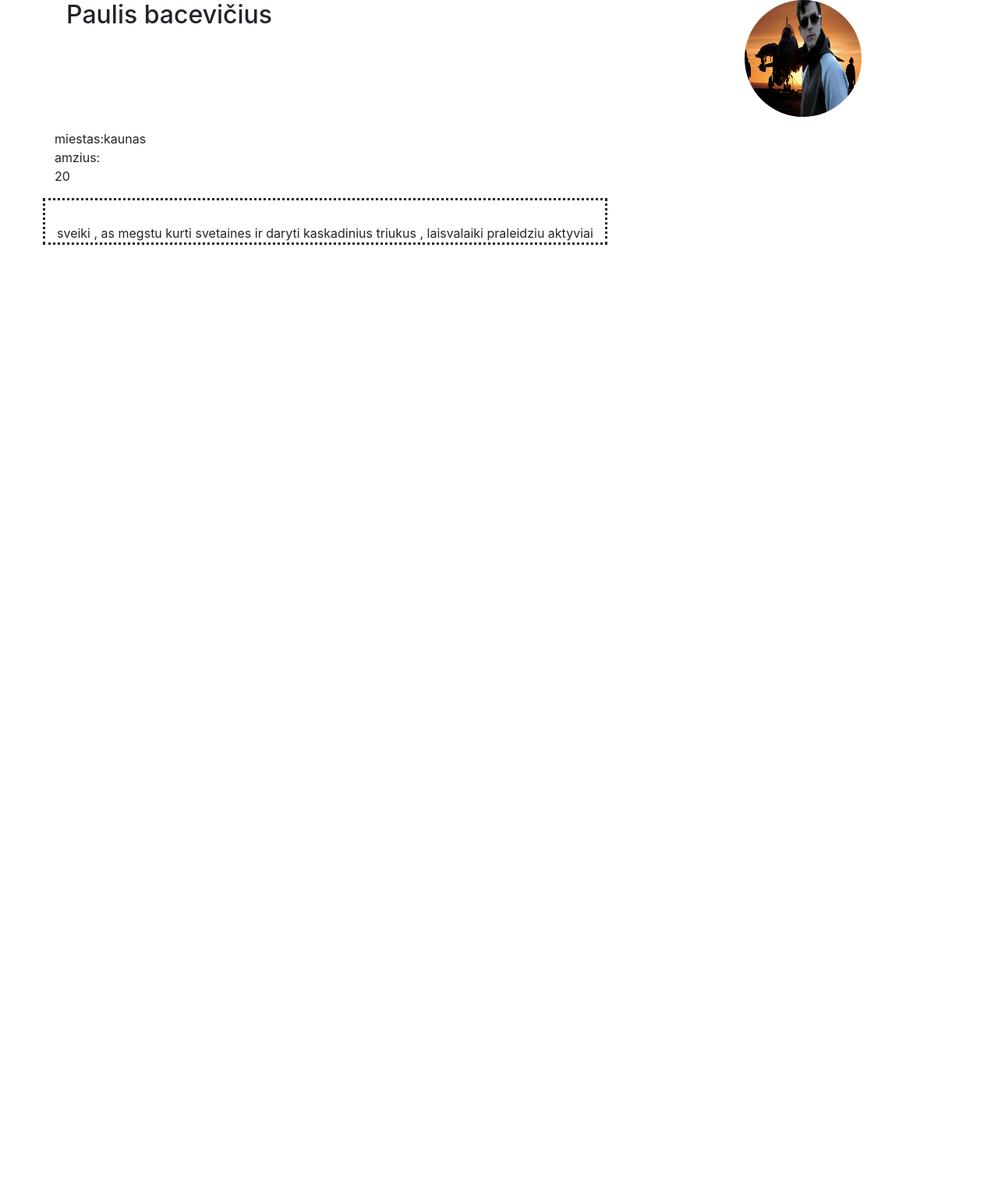
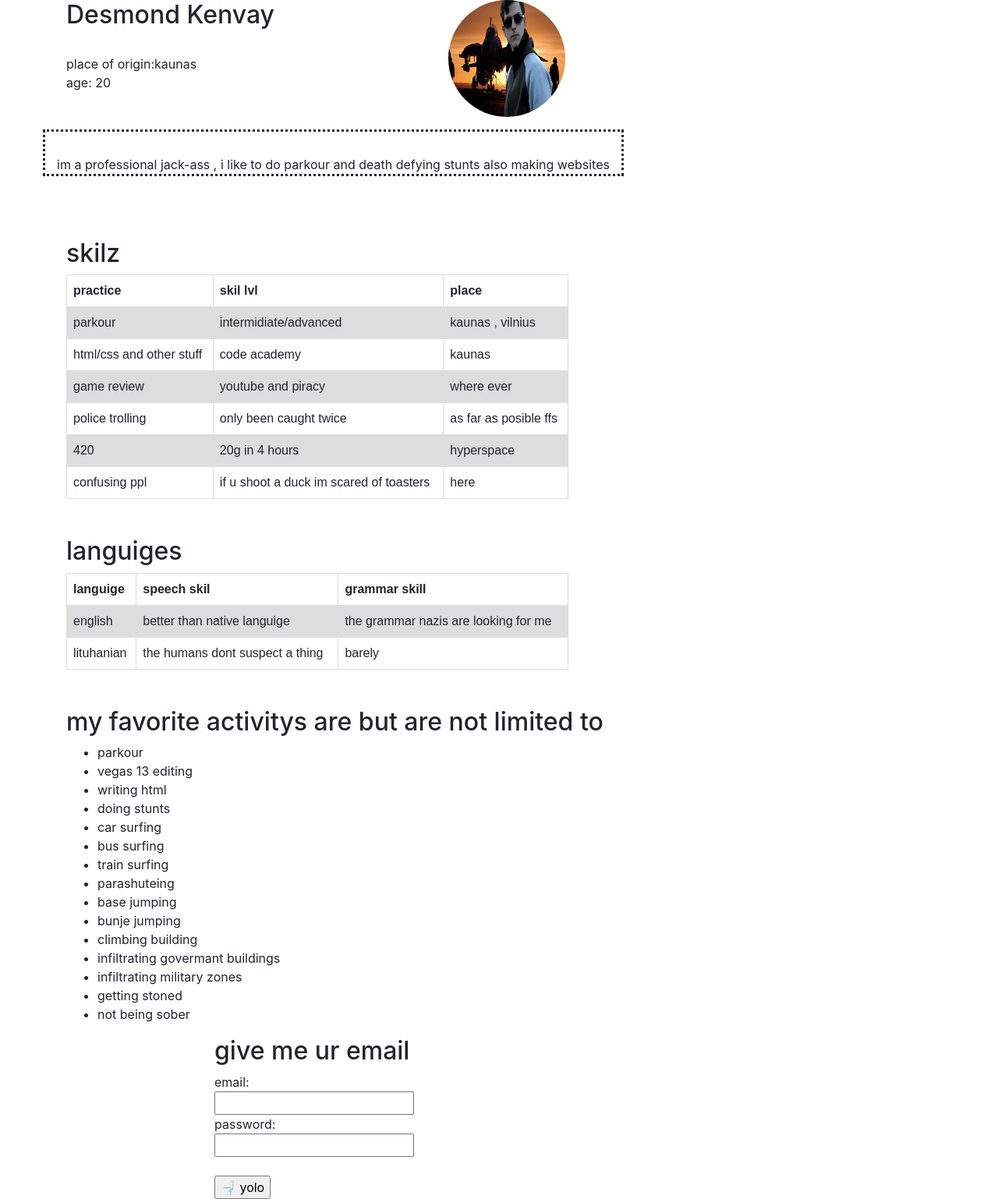
Before and after one commit to desmond623/ca-kaunas-april-2018, a PHP site: page / in a window 1280 px wide. Shown: the whole page at 78% size. Before the commit the page ends 314 px from the top, so only its background shows below. Run offline with PHP 8.4, Linux system fonts and the light colour scheme; some libraries are stand-ins or nearby versions.

Commit message:
code quest portfolio comepleated

```diff
--- a/code quest/the thing/css/style.css
+++ b/code quest/the thing/css/style.css
@@ -13,3 +13,19 @@
     color: rgba(255, 255, 255, 0);
     background-color: rgba(255, 255, 255, 0);
 }
+
+table {
+    font-family: arial, sans-serif;
+    border-collapse: collapse;
+    width: 58%;
+}
+
+td, th {
+    border: 1px solid #dddddd;
+    text-align: left;
+    padding: 8px;
+}
+
+tr:nth-child(even) {
+    background-color: #dddddd;
+}
--- a/code quest/the thing/index.html
+++ b/code quest/the thing/index.html
@@ -17,23 +17,26 @@
     <section>
         <div class="container">
             <div class="row">
-                <div class="col-9">
+                <div class="col-5">
                     <div class="content">
-                        <h2>Paulis bacevičius</h2>
+                        <h2>Desmond Kenvay</h2>
+                        <br>
+                        <p>place of origin:kaunas
+                            <br> age: 20</p>
                     </div>
                 </div>
 
-                <div class="col-3">
+                <div class="col-2">
                     <div class="container">
-                       <p> <img class="pic" src="img/me.png" alt=""> </p>
+                        <p>
+                            <img class="pic" src="img/me.png" alt=""> </p>
                     </div>
                 </div>
 
                 <div class="row">
                     <div class="col-3">
                         <div class="content">
-                        <p>miestas:kaunas<br>
-                        amzius: 20</p>
+
                         </div>
                     </div>
                 </div>
@@ -52,12 +55,149 @@
                     <div class="col-12">
                         <div class="content">
                             <span>
-                            sveiki , as megstu kurti svetaines ir daryti kaskadinius triukus , laisvalaiki praleidziu aktyviai
+                                im a professional jack-ass , i like to do parkour and death defying stunts also making websites
                             </span>
                         </div>
                     </div>
                 </div>
             </div>
+            <br>
+            <br>
+
+            <div class="row">
+                <div class="col-12">
+                    <div class="content">
+                        <h2></h2>
+                    </div>
+                </div>
+            </div>
+            <br>
+
+            <div class="row">
+                <div class="col-12">
+                    <div class="content">
+                        <h2>skilz</h2>
+
+                        <table>
+                            <tr>
+                                <th>practice</th>
+                                <th>skil lvl</th>
+                                <th>place</th>
+                            </tr>
+                            <tr>
+                                <td>parkour</td>
+                                <td>intermidiate/advanced</td>
+                                <td>kaunas , vilnius</td>
+                            </tr>
+                            <tr>
+                                <td>html/css and other stuff</td>
+                                <td>code academy</td>
+                                <td>kaunas</td>
+                            </tr>
+                            <tr>
+                                <td>game review</td>
+                                <td>youtube and piracy</td>
+                                <td>where ever</td>
+                            </tr>
+                            <tr>
+                                <td>police trolling</td>
+                                <td>only been caught twice</td>
+                                <td>as far as posible ffs</td>
+                            </tr>
+                            <tr>
+                                <td>420</td>
+                                <td>20g in 4 hours</td>
+                                <td>hyperspace</td>
+                            </tr>
+                            <tr>
+                                <td>confusing ppl</td>
+                                <td>if u shoot a duck im scared of toasters</td>
+                                <td>here</td>
+                            </tr>
+                        </table>
+                    </div>
+                </div>
+            </div>
+            <br>
+            <br>
+
+            <div class="row">
+                <div class="col-12">
+                    <div class="content">
+                        <h2>languiges</h2>
+
+                        <table>
+                            <tr>
+                                <th>languige</th>
+                                <th>speech skil</th>
+                                <th>grammar skill</th>
+                            </tr>
+                            <tr>
+                                <td>english</td>
+                                <td>better than native languige</td>
+                                <td>the grammar nazis are looking for me</td>
+                            </tr>
+                            <tr>
+                                <td>lituhanian</td>
+                                <td>the humans dont suspect a thing</td>
+                                <td>barely</td>
+
+                        </table>
+                    </div>
+                </div>
+            </div>
+            <br>
+            <br>
+
+            <div class="row">
+                <div class="col-12">
+                    <div class="content">
+                        <h2>my favorite activitys are but are not limited to</h2>
+
+                        <ul>
+                            <li>parkour</li>
+                            <li>vegas 13 editing</li>
+                            <li>writing html</li>
+                            <li>doing stunts</li>
+                            <li>car surfing</li>
+                            <li>bus surfing</li>
+                            <li>train surfing</li>
+                            <li>parashuteing</li>
+                            <li>base jumping</li>
+                            <li>bunje jumping</li>
+                            <li>climbing building</li>
+                            <li>infiltrating govermant buildings</li>
+                            <li>infiltrating military zones</li>
+                            <li>getting stoned</li>
+                            <li>not being sober</li>
+                        </ul>
+                    </div>
+                </div>
+            </div>
+
+            <div class="row">
+                <div class="col-4 offset-2">
+                    <h2>give me ur email</h2>
+
+                    <form action="/action_page.php">
+                        email:
+                        <br>
+                        <input type="text" name="firstname" value="">
+                        <br> password:
+                        <br>
+                        <input type="password" name="lastname" value="">
+                        <br>
+                        <br>
+                        <input type="button" value="🚽 yolo">
+                    </form>
+                </div>
+            </div>
+
+
+
+
+
+
 
 
 
```
Lines whose indentation alone changed are shown as unchanged.
